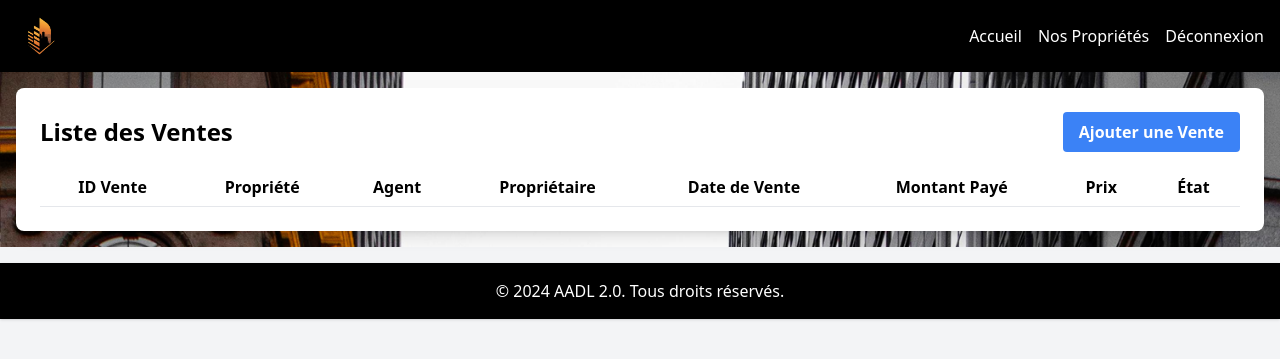
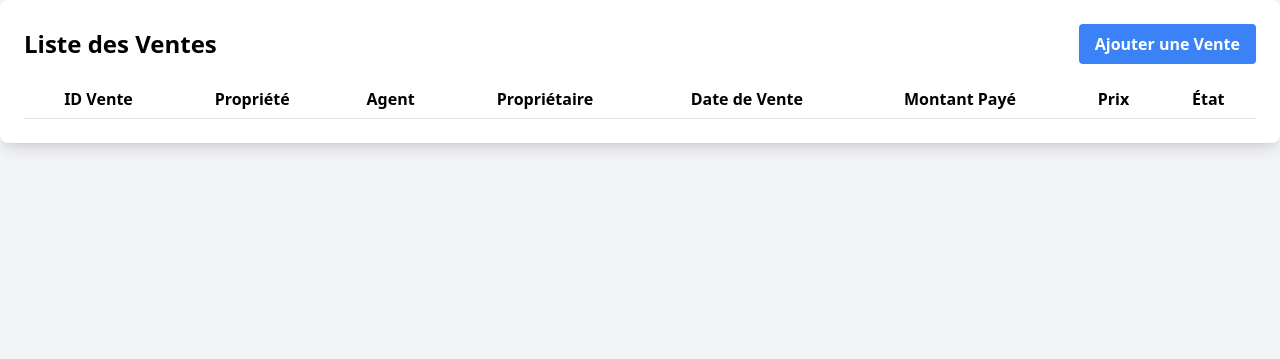
Before and after one commit to AladinAzz/gestion-immobiliere-FastAPI, a FastAPI app: page /sales in a window 1280 px wide. Shown: the top 359 px of the page. Run offline with FastAPI, Linux system fonts and the light colour scheme; lists and menus that the app fills with data are empty; some libraries are stand-ins or nearby versions.

Commit message:
modified

```diff
--- a/templates/liste_ventes.html
+++ b/templates/liste_ventes.html
@@ -8,20 +8,7 @@
     <title>Ajouter une Vente</title>
 </head>
 <body class="bg-gray-100">
-    <header class="bg-black shadow">
-        <nav class="container mx-auto p-4 flex justify-between items-center">
-            <div class="logo">
-                <a href="/"><img src="../static/pic.png" alt="Logo de AADL 2.0" class="h-10"></a>
-            </div>
-            <ul class="flex space-x-4">
-                <li><a href="/" class="text-white hover:text-blue-500">Accueil</a></li>
-                <li><a href="/list" class="text-white hover:text-blue-500">Nos Propriétés</a></li>
-                <li><a href="/login" class="text-white hover:text-blue-500">Déconnexion</a></li>
-            </ul>
-        </nav>
-    </header>
 
-    <main class="container mx-auto p-4" style="background-image: url('../static/japanese-culture-with-moving-car.jpg');background-size: cover;">
         <div class="bg-white p-6 rounded-lg shadow-lg">
             <div class="flex justify-between items-center mb-4">
                 <h2 class="text-2xl font-bold">Liste des Ventes</h2>
@@ -64,12 +51,6 @@
 
 
 
-    </main>
-
-    <footer class="bg-black shadow mt-4">
-        <div class="container mx-auto p-4 text-center">
-            <p class="text-white">© 2024 AADL 2.0. Tous droits réservés.</p>
-        </div>
     </footer>
     <script>
         async function fetchSales() {
```
Also changed, not shown: templates/liste_locations.html (+0 -22 lines), templates/liste_offres.html (+0 -20 lines), templates/transactions.html (+0 -20 lines).
